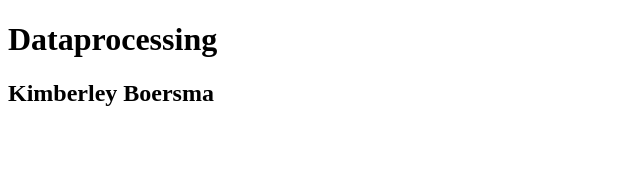
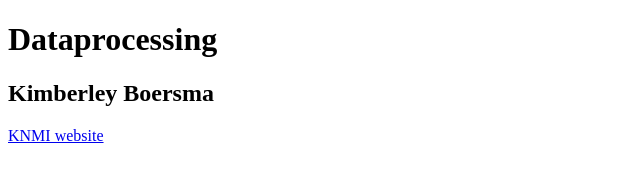
Before and after one commit to kim66003/dataprocessing, a plain HTML site: page index.html in a window 1280 px wide. Shown: the whole page, without its empty margins (0-640 px from the left). Drawn offline with Linux system fonts and the light colour scheme.

Commit message:
Update index.html

```diff
--- a/index.html
+++ b/index.html
@@ -7,6 +7,6 @@
 <body>
   <h1>Dataprocessing</h1>
 <h2>Kimberley Boersma</h2>
-<!--   <a href=homework/week_3/KNMI.html>KNMI website</a> -->
+  <a href=homework/week_3/KNMI.html>KNMI website</a>
 </body>
 </html>
```
